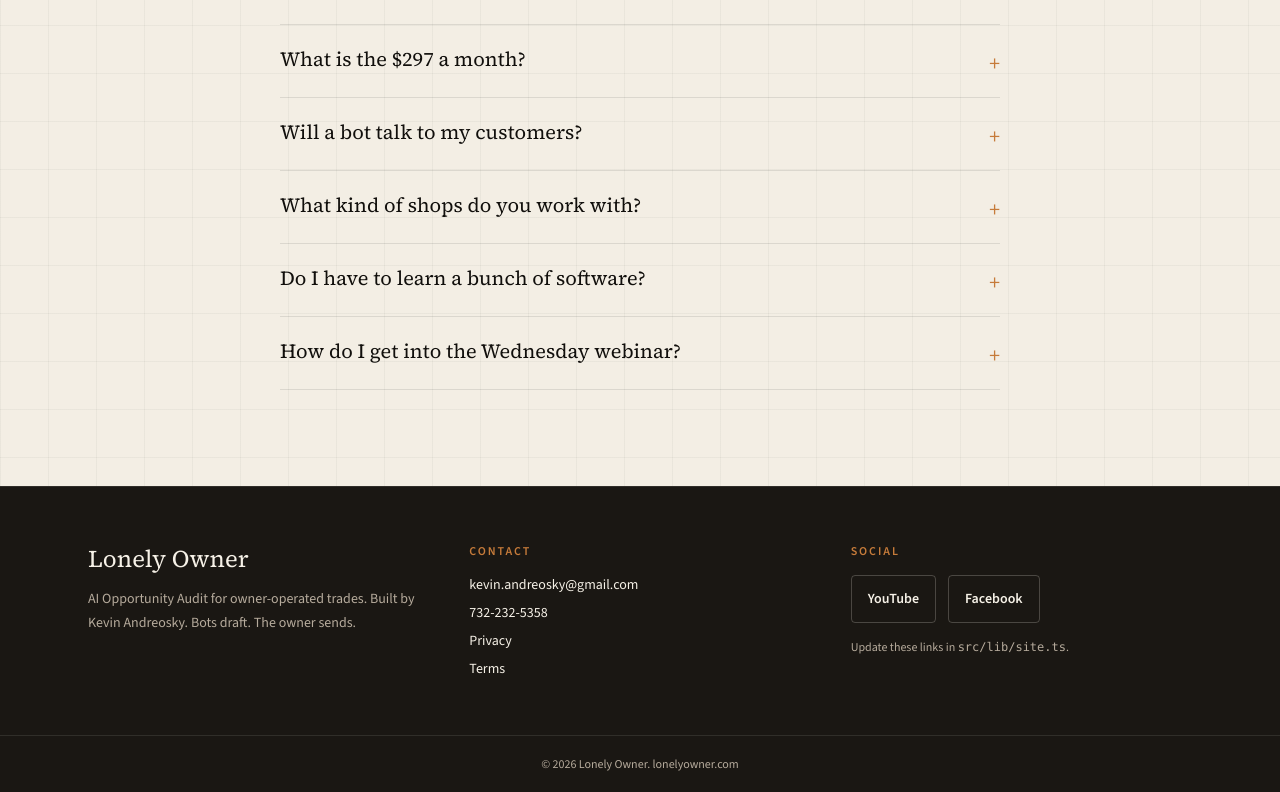
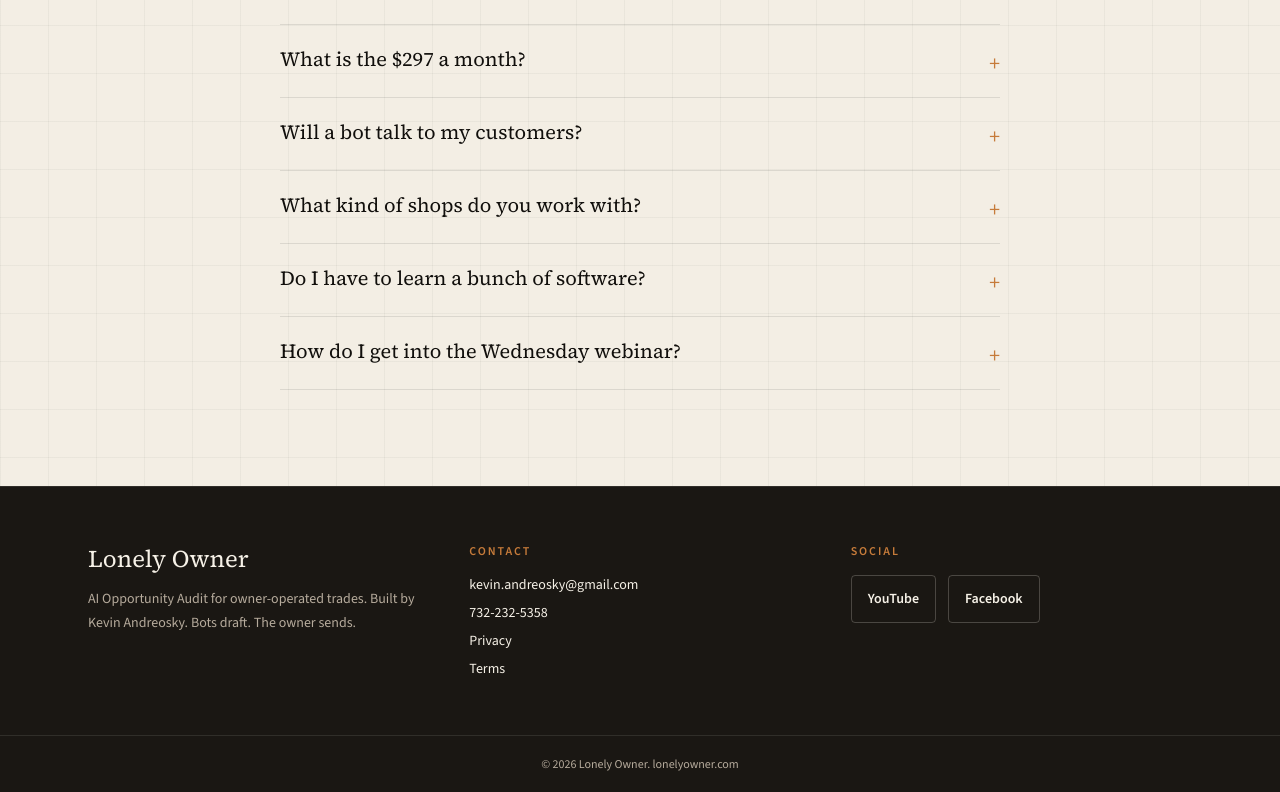
Before and after one commit to DiscoPR/lonelyowner_website, a Next.js app: page / in a window 1280 px wide. Shown: the part 5511-6303 px from the top of the page. Built offline with nearby package versions, Linux system fonts and the light colour scheme.

Commit message:
Remove developer note from public footer
Keep YouTube and Facebook configurable in site.ts without
showing a source-path hint on the live marketing site.

```diff
--- a/src/components/Footer.tsx
+++ b/src/components/Footer.tsx
@@ -63,9 +63,6 @@ export function Footer() {
               Facebook
             </a>
           </div>
-          <p className="mt-4 text-xs text-muted">
-            Update these links in <code>src/lib/site.ts</code>.
-          </p>
         </div>
       </div>
       <div className="border-t border-cream/10 py-5 text-center text-xs text-muted">
```
